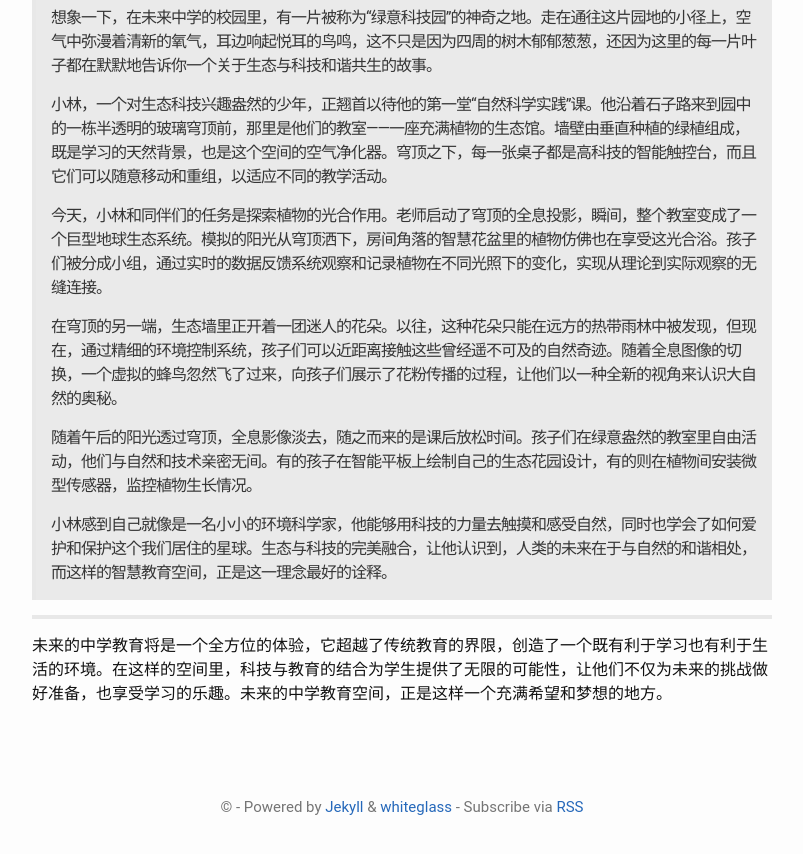
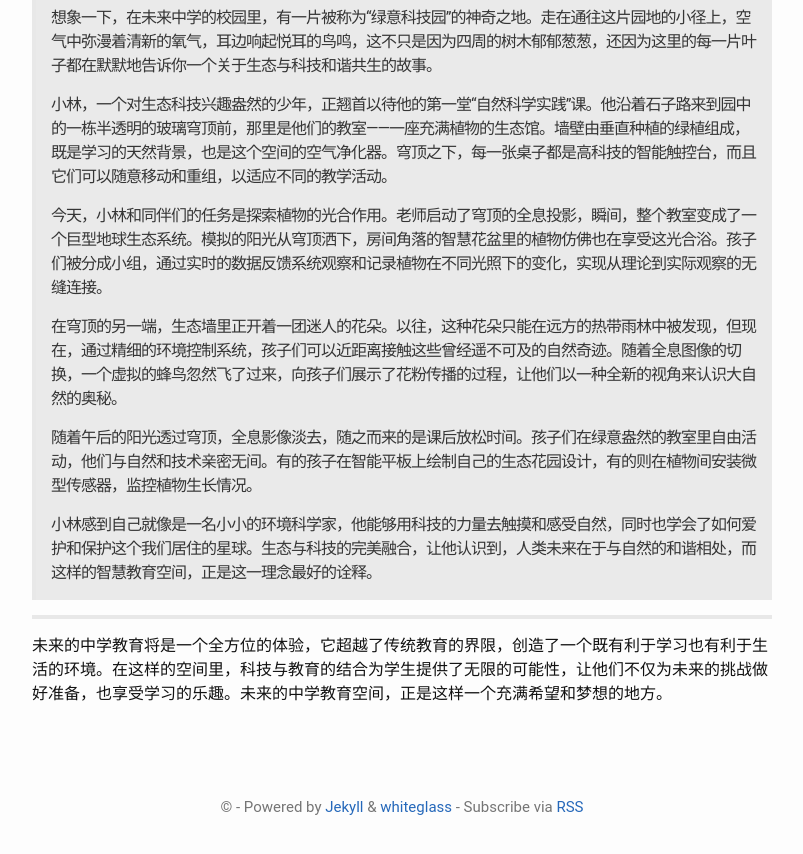
Before and after one commit to talkincode/ToughNotes, a Jekyll site: the page built from _posts/2024-03-05-Future-Education.md, in a window 1280 px wide and 900 px high, scrolled down 3638 px, cut to the strip 36-890 px from the top of the window. Shown: the whole strip, without its empty margins (238-1041 px from the left). Built offline with Jekyll 4.4.1, drawn with Linux system fonts in a browser that asks for light colours.

Commit message:
修正了一个错别字，改正了"人类的未来在于与自然的和谐相处"为"人类未来在于与自然的和谐相处"。

```diff
--- a/_posts/2024-03-05-Future-Education.md
+++ b/_posts/2024-03-05-Future-Education.md
@@ -71,7 +71,7 @@ categories: Future Education
 >
 > 随着午后的阳光透过穹顶，全息影像淡去，随之而来的是课后放松时间。孩子们在绿意盎然的教室里自由活动，他们与自然和技术亲密无间。有的孩子在智能平板上绘制自己的生态花园设计，有的则在植物间安装微型传感器，监控植物生长情况。
 >
-> 小林感到自己就像是一名小小的环境科学家，他能够用科技的力量去触摸和感受自然，同时也学会了如何爱护和保护这个我们居住的星球。生态与科技的完美融合，让他认识到，人类的未来在于与自然的和谐相处，而这样的智慧教育空间，正是这一理念最好的诠释。
+> 小林感到自己就像是一名小小的环境科学家，他能够用科技的力量去触摸和感受自然，同时也学会了如何爱护和保护这个我们居住的星球。生态与科技的完美融合，让他认识到，人类未来在于与自然的和谐相处，而这样的智慧教育空间，正是这一理念最好的诠释。
 
 ---
 
```
